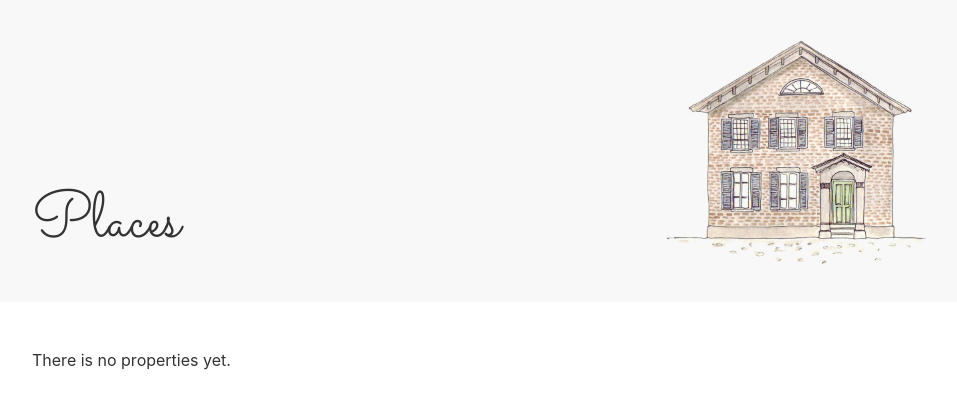
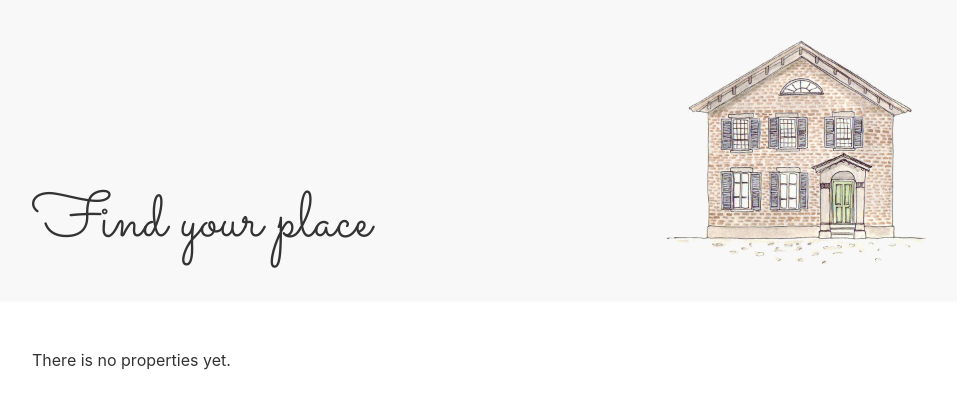
Before and after one commit to israelst/imoveis, a Django app: page / in a window 1280 px wide. Shown: the top 417 px of the page, without its empty margins (168-1125 px from the left). Run offline with Django 3.2, Linux system fonts and the light colour scheme.

Commit message:
Change site title

```diff
--- a/core/templates/core/base.html
+++ b/core/templates/core/base.html
@@ -3,7 +3,7 @@
 <head>
   <meta charset="UTF-8">
   <meta name="viewport" content="width=device-width, user-scalable=no">
-  <title>Imoveis {% block title %}{% endblock %}</title>
+  <title>Find your place {% block title %}{% endblock %}</title>
   <meta name="description" content="Rent your place here.">
   <link href="https://fonts.googleapis.com/css?family=Sacramento" rel="stylesheet">
   <link href="{% static 'css/style.css'  %}" rel="stylesheet" />
@@ -11,7 +11,7 @@
 <body>
   <header>
     <div>
-      <h1>Places</h1>
+      <h1>Find your place</h1>
     </div>
   </header>
   <section>
```
